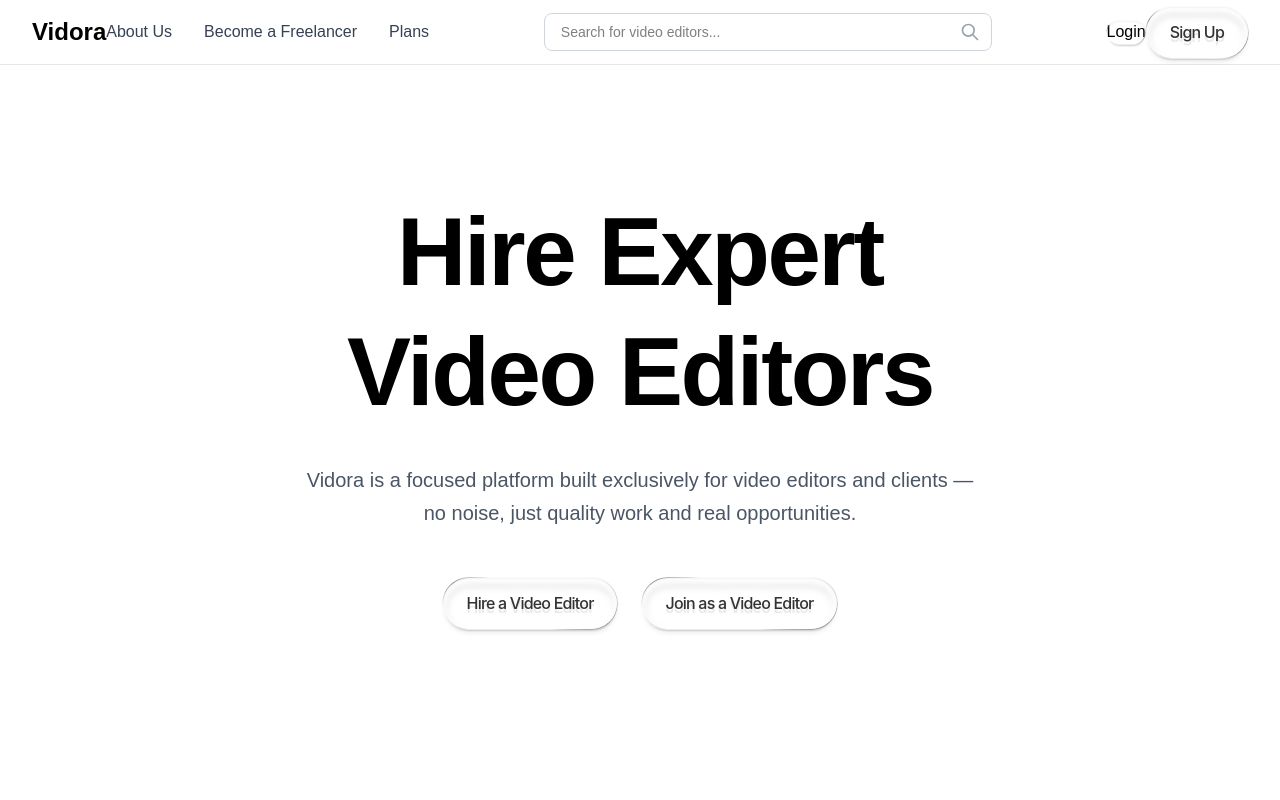
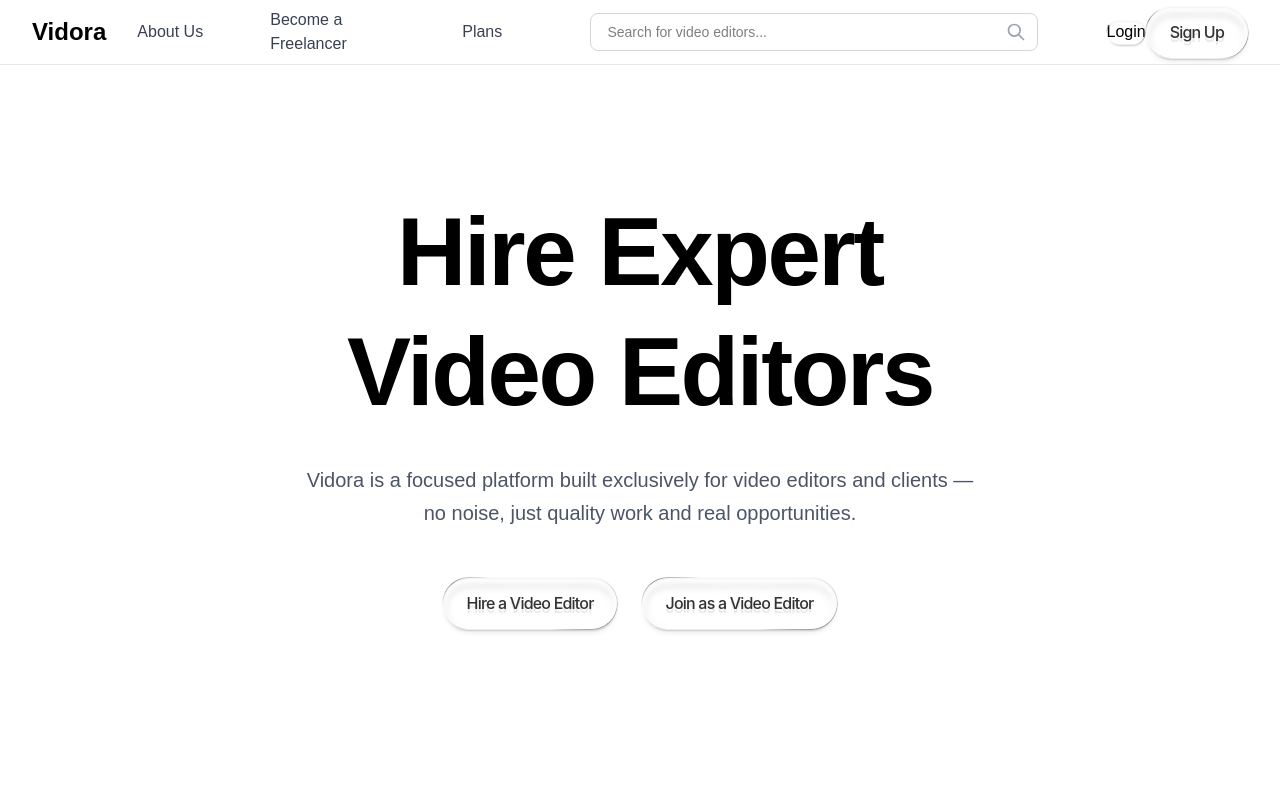
Before and after one commit to kkunaall10-max/vidora, a Next.js app: page / in a window 1280 px wide. Shown: the top 800 px of the page. Built offline with nearby package versions, Linux system fonts and the light colour scheme.

Commit message:
Improve navbar structure: Make all navigation links uniform height (40px) and consistent widths, reduce spacing between links (space-x-6), add hover backgrounds and centering for professional appearance

```diff
--- a/src/app/page.tsx
+++ b/src/app/page.tsx
@@ -17,14 +17,14 @@ export default function Home() {
             </div>
 
             {/* Desktop Navigation Links */}
-            <div className="hidden lg:flex items-center space-x-8">
-              <a href="#" className="text-gray-700 hover:text-black transition-colors duration-200 font-medium">
+            <div className="hidden lg:flex items-center space-x-6">
+              <a href="#" className="flex items-center justify-center w-32 h-10 text-gray-700 hover:text-black hover:bg-gray-50 transition-all duration-200 font-medium rounded-lg px-3">
                 About Us
               </a>
-              <a href="#" className="text-gray-700 hover:text-black transition-colors duration-200 font-medium">
+              <a href="#" className="flex items-center justify-center w-40 h-10 text-gray-700 hover:text-black hover:bg-gray-50 transition-all duration-200 font-medium rounded-lg px-3">
                 Become a Freelancer
               </a>
-              <a href="#" className="text-gray-700 hover:text-black transition-colors duration-200 font-medium">
+              <a href="#" className="flex items-center justify-center w-20 h-10 text-gray-700 hover:text-black hover:bg-gray-50 transition-all duration-200 font-medium rounded-lg px-3">
                 Plans
               </a>
             </div>
```
